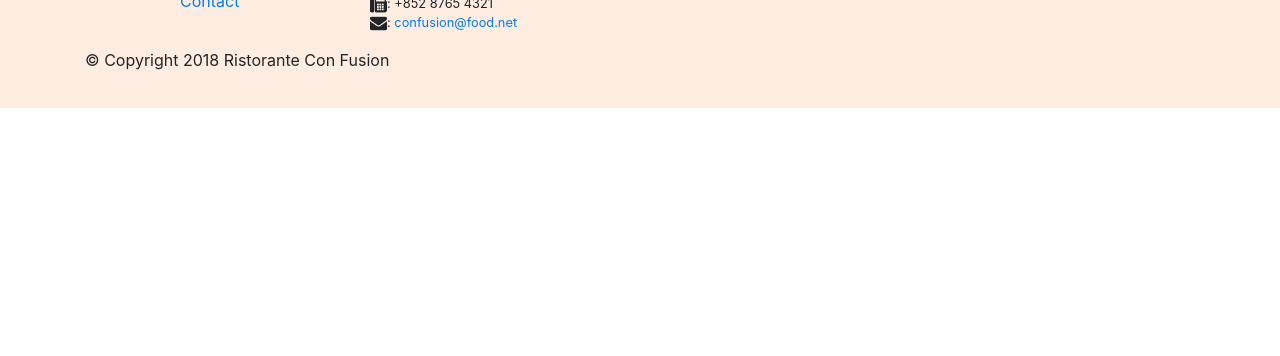
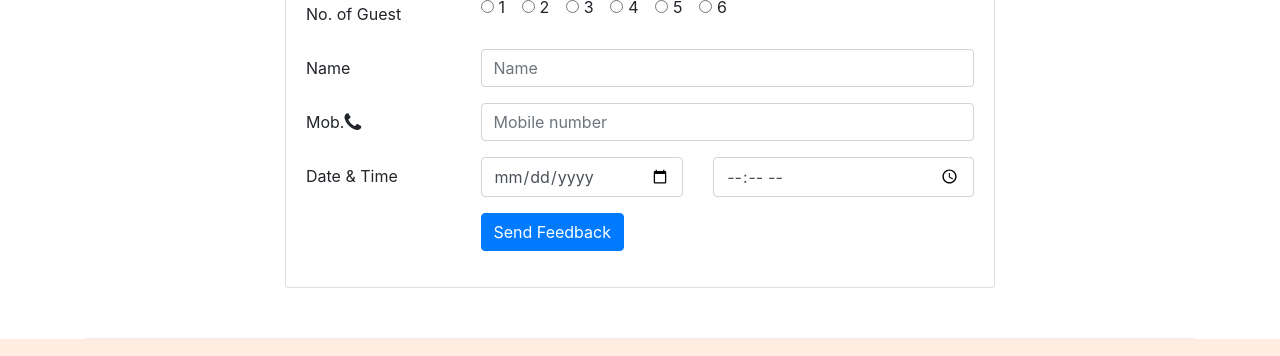
Before and after one commit to pankaj-phogat/bootstrap4, a website: page index.html in a window 1280 px wide. Shown: the part 1241-1597 px from the top of the page. Before the commit the page ends 1349 px from the top, so only its background shows below. Drawn offline with nearby package versions, Linux system fonts and the light colour scheme.

Commit message:
navigation

```diff
--- a/css/styles.css
+++ b/css/styles.css
@@ -29,3 +29,9 @@ address{
 nav{
 	background:#8A817C;
 }
+.tab-content{
+	border-left: solid 1px #ddd;
+	border-right: solid 1px #ddd;
+	border-bottom: solid 1px #ddd;
+	padding:10px;
+}
--- a/index.html
+++ b/index.html
@@ -41,8 +41,11 @@
                     <h1>Ristorante con Fusion</h1>
                     <p>We take inspiration from the World's best cuisines, and create a unique fusion experience. Our lipsmacking creations will tickle your culinary senses!</p>
                 </div>
-                <div class="col-12 col-sm align-self-center">
+                <div class="col-12 col-sm-3 text-center align-self-center">
                 	<img src="img/logo.png" class="img-fluid">
+                </div>
+                <div class="col-sm mt-5 mt-sm-0  text-center align-self-center">
+                		<a href="#reservation" role="button" class="btn btn-warning btn btn-block">Reserve-table</a>
                 </div>
             </div>
         </div>
@@ -70,8 +73,14 @@
                 <h3>This Month's Promotions</h3>
             </div>
             <div class="col col-sm col-md">
-                <h2>Weekend Grand Buffet</h2>
-                <p>Featuring mouthwatering combinations with a choice of five different salads, six enticing appetizers, six main entrees and five choicest desserts. Free flowing bubbly and soft drinks. All for just $19.99 per person </p>
+            	<div class="media">
+            		<div class="media-body">
+            			<h2>Weekend Grand Buffet <span class="badge badge-danger">NEW</span></h2>
+                		<p>Featuring mouthwatering combinations with a choice of five different salads, six enticing appetizers, six main entrees and five choicest desserts. Free flowing bubbly and soft drinks. All for just $19.99 per person </p>
+            		</div>
+            		<img src="img/buffet.png" class="d-flex img-responsive img-thumbnail ml-3">
+            	</div>
+
             </div>
         </div>
 
@@ -89,6 +98,66 @@
             		</div>
             	</div>
             </div>
+        </div>
+        <div class="row row-content justify-content-center" id="reservation">
+        	<div class="col-12 col-sm-8">
+        		<div class="card">
+        			<h3 class="card-header bg-warning text-white">Reserve a table</h3>
+        			<div class="card-body">
+        				<form>
+        					<div class="form-group row">
+        						<label for="n-guest" class="col-12 col-sm-3 col-form-label">No. of Guest</label>
+        						<div class="col-12 col-sm">
+        							<div class="form-check-inline">
+        								<label><input type="radio" name="n-guest" class="form-check-input" >1</label>
+        							</div>
+        							<div class="form-check-inline">
+        								<label><input type="radio" name="n-guest" class="form-check-input" >2</label>
+        							</div>
+        							<div class="form-check-inline">
+        								<label><input type="radio" name="n-guest" class="form-check-input" >3</label>
+        							</div>
+        							<div class="form-check-inline">
+        								<label><input type="radio" name="n-guest" class="form-check-input" >4</label>
+        							</div>
+        							<div class="form-check-inline">
+        								<label><input type="radio" name="n-guest" class="form-check-input" >5</label>
+        							</div>
+        							<div class="form-check-inline">
+        								<label><input type="radio" name="n-guest" class="form-check-input" >6</label>
+        							</div>
+        						</div>
+        					</div>
+        					<div class="form-group row">
+        						<label for="name" class="col-12 col-sm-3 col-form-label">Name</label>
+        						<div class="col-12 col-sm">
+        							<input type="text" name="name" class="form-control" placeholder="Name">
+        						</div>
+        					</div>
+        					<div class="form-group row">
+        						<label for="telnum" class="col-form-label col-12 col-sm-3"> Mob.<i class="fa fa-phone fa-lg"></i> </label>
+        						<div class="col-12 col-sm">
+        							<input type="tel" name="telnum" class="form-control" placeholder="Mobile number">
+        						</div>
+        					</div>
+        					<div class="form-group row">
+        						<label for="date" class="col-form-label col-12 col-sm-3">Date & Time </label>
+        						<div class="col-12 col-sm-4">
+        							<input type="date" name="date" class="form-control" placeholder="date" id="date">
+        						</div>
+        						<div class="col-12 col-sm">
+        							<input type="time" name="date" class="form-control" placeholder="time" id="time">
+        						</div>
+        					</div>
+        					<div class="form-group row">
+                        		<div class="col-sm-9 offset-sm-3">
+                            		<button type="button" class="btn btn-primary">Send Feedback</button>
+                        		</div>
+                    		</div>
+        				</form>
+        			</div>
+        		</div>
+        	</div>
         </div>
     </div>
 
```
Also changed, not shown: aboutus.html (+27 -2 lines), contactus.html (+2 -1 lines).
